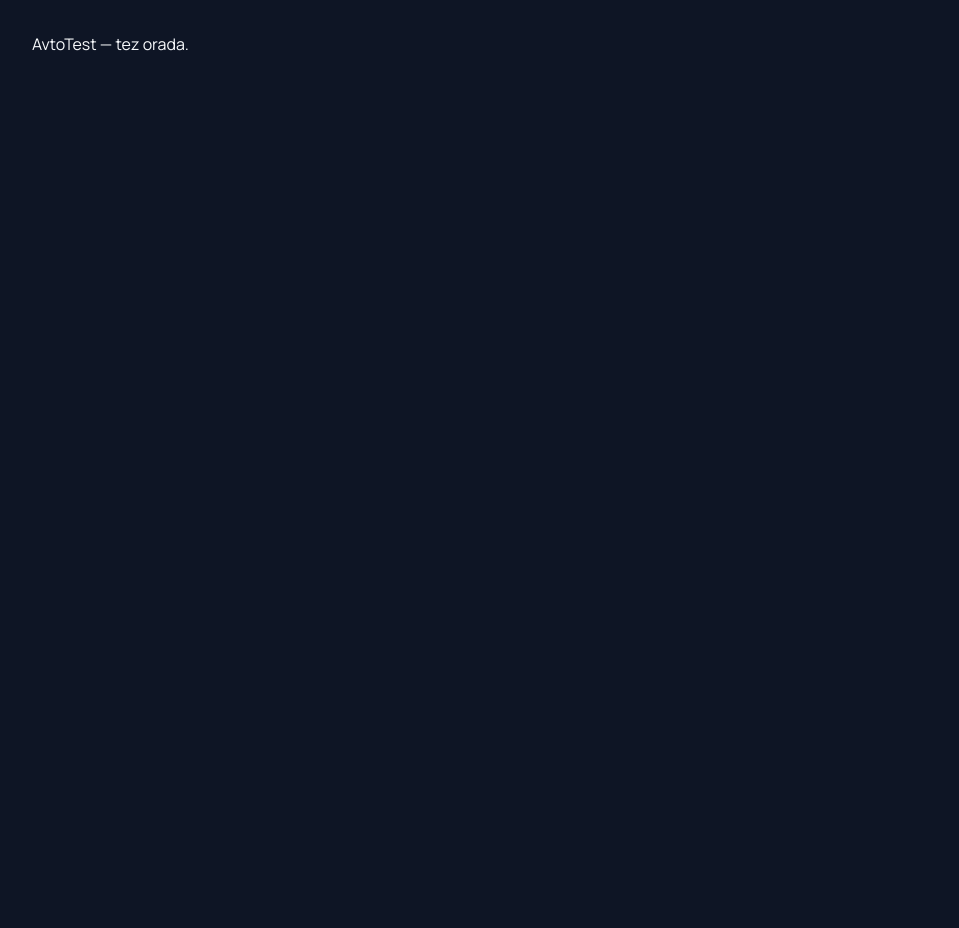
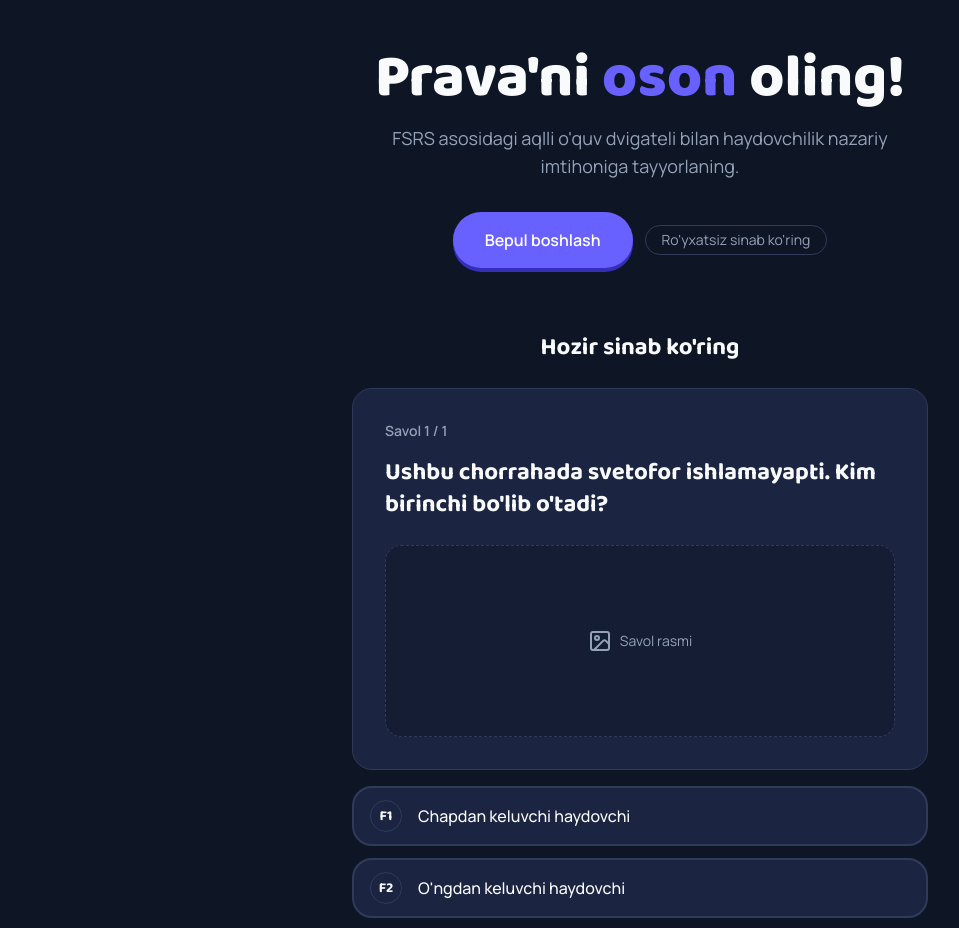
Before and after one commit to sherzod-prostaleev/avtotestuz, a Next.js app in the folder frontend/: page / in a window 1280 px wide. Shown: the top 928 px of the page, without its empty margins (0-959 px from the left). Before the commit the page ends 800 px from the top, so only its background shows below. Built offline with nearby package versions, Linux system fonts and the light colour scheme.

Commit message:
feat(frontend): Landing page mockup with interactive static demo question

```diff
--- /dev/null
+++ b/frontend/src/app/(public)/demo-question-block.tsx
@@ -0,0 +1,39 @@
+"use client";
+
+import { useState } from "react";
+import { QuestionCard } from "@/components/shared/question-card";
+import { AnswerOption, type AnswerState } from "@/components/shared/answer-option";
+import { demoQuestion } from "@/lib/mock-data";
+
+export function DemoQuestionBlock() {
+  const [selectedId, setSelectedId] = useState<string | null>(null);
+
+  function stateFor(answerId: string): AnswerState {
+    if (!selectedId) return "neutral";
+    if (answerId === demoQuestion.correctAnswerId) return "correct";
+    if (answerId === selectedId) return "incorrect";
+    return "neutral";
+  }
+
+  return (
+    <div className="mx-auto max-w-xl">
+      <QuestionCard
+        questionNumber={1}
+        totalQuestions={1}
+        text={demoQuestion.text}
+        hasImage={demoQuestion.hasImage}
+      />
+      <div className="mt-4 flex flex-col gap-3">
+        {demoQuestion.answers.map((answer) => (
+          <AnswerOption
+            key={answer.id}
+            shortcutLabel={answer.shortcutLabel}
+            text={answer.text}
+            state={stateFor(answer.id)}
+            onSelect={() => setSelectedId(answer.id)}
+          />
+        ))}
+      </div>
+    </div>
+  );
+}
--- a/frontend/src/app/(public)/page.tsx
+++ b/frontend/src/app/(public)/page.tsx
@@ -1,3 +1,102 @@
+import { Button } from "@/components/ui/button";
+import { proofStats } from "@/lib/mock-data";
+import { DemoQuestionBlock } from "./demo-question-block";
+
+const features = [
+  { title: "FSRS o'quv dvigateli", text: "Har savol siz uchun aqlli takrorlash jadvali bilan due bo'ladi." },
+  { title: "Tayyorlik %", text: "Imtihonga qanchalik tayyorligingizni real vaqtda ko'ring." },
+  { title: "YHQ-havolali izohlar", text: "Har javobda huquqiy modda-havola bilan chuqur tushuntirish." },
+  { title: "Real imtihon simulyatsiyasi", text: "20 savol, 25 daqiqa, 3-xatoda to'xtash — aynan rasmiy qoida." },
+];
+
+const steps = [
+  { n: 1, title: "Ro'yxatdan o'ting", text: "Telefon raqamingiz bilan bir daqiqada." },
+  { n: 2, title: "Bilet yeching", text: "Birinchi bilet har doim bepul." },
+  { n: 3, title: "Tayyorlikni kuzating", text: "Statistikada zaif mavzularni ko'ring." },
+];
+
+const faqs = [
+  { q: "Birinchi bilet chindan bepulmi?", a: "Ha, ro'yxatdan o'tgan har bir foydalanuvchi uchun 1-bilet doim bepul." },
+  { q: "Savollar qayerdan olingan?", a: "Real imtihon savollari, litsenziyasi tasdiqlangan manbadan." },
+  { q: "Necha tilda ishlaydi?", a: "uz-Latn, uz-Cyrl va rus tillarida." },
+];
+
 export default function LandingPage() {
-  return <main className="p-8">AvtoTest — tez orada.</main>;
+  return (
+    <main className="mx-auto max-w-5xl px-4 py-12">
+      <section className="text-center">
+        <h1 className="font-display text-4xl font-extrabold leading-tight md:text-6xl">
+          Prava&apos;ni <span className="text-accent">oson</span> oling!
+        </h1>
+        <p className="mx-auto mt-4 max-w-xl text-lg text-muted-foreground">
+          FSRS asosidagi aqlli o&apos;quv dvigateli bilan haydovchilik nazariy imtihoniga tayyorlaning.
+        </p>
+        <div className="mt-8 flex flex-col items-center gap-3 sm:flex-row sm:justify-center">
+          <Button variant="game" size="lg">
+            Bepul boshlash
+          </Button>
+          <span className="rounded-full border border-border px-4 py-1 text-sm text-muted-foreground">
+            Ro&apos;yxatsiz sinab ko&apos;ring
+          </span>
+        </div>
+      </section>
+
+      <section className="mt-16">
+        <h2 className="mb-6 text-center font-display text-2xl font-bold">Hozir sinab ko&apos;ring</h2>
+        <DemoQuestionBlock />
+      </section>
+
+      <section className="mt-16 grid grid-cols-2 gap-6 text-center sm:grid-cols-4">
+        {proofStats.map((s) => (
+          <div key={s.label}>
+            <p className="font-display text-3xl font-extrabold text-accent">{s.value}</p>
+            <p className="text-sm text-muted-foreground">{s.label}</p>
+          </div>
+        ))}
+      </section>
+
+      <section className="mt-16">
+        <h2 className="mb-6 text-center font-display text-2xl font-bold">Nega biz?</h2>
+        <div className="grid gap-4 sm:grid-cols-2">
+          {features.map((f) => (
+            <div key={f.title} className="rounded-lg border border-border bg-card p-5">
+              <h3 className="font-display font-bold">{f.title}</h3>
+              <p className="mt-1 text-sm text-muted-foreground">{f.text}</p>
+            </div>
+          ))}
+        </div>
+      </section>
+
+      <section className="mt-16">
+        <h2 className="mb-6 text-center font-display text-2xl font-bold">Qanday ishlaydi</h2>
+        <div className="grid gap-6 sm:grid-cols-3">
+          {steps.map((s) => (
+            <div key={s.n} className="text-center">
+              <div className="mx-auto mb-3 flex h-10 w-10 items-center justify-center rounded-full bg-accent font-display font-bold text-accent-foreground">
+                {s.n}
+              </div>
+              <h3 className="font-display font-bold">{s.title}</h3>
+              <p className="mt-1 text-sm text-muted-foreground">{s.text}</p>
+            </div>
+          ))}
+        </div>
+      </section>
+
+      <section className="mt-16">
+        <h2 className="mb-6 text-center font-display text-2xl font-bold">Savol-javob</h2>
+        <div className="mx-auto max-w-2xl space-y-2">
+          {faqs.map((f) => (
+            <details key={f.q} className="rounded-lg border border-border bg-card p-4">
+              <summary className="cursor-pointer font-semibold">{f.q}</summary>
+              <p className="mt-2 text-sm text-muted-foreground">{f.a}</p>
+            </details>
+          ))}
+        </div>
+      </section>
+
+      <footer className="mt-16 border-t border-border pt-6 text-center text-sm text-muted-foreground">
+        AvtoTest — {new Date().getFullYear()}
+      </footer>
+    </main>
+  );
 }
```
Also changed, not shown: 1 other file (tests, documents, lock files or other folders).
